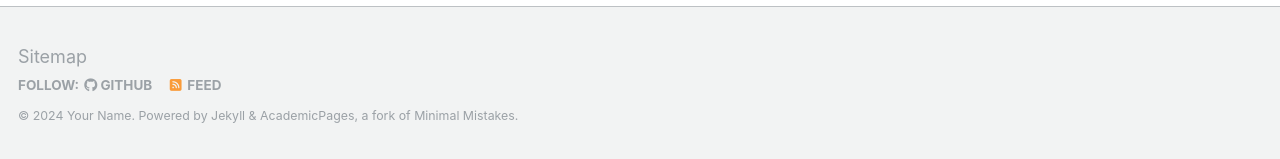
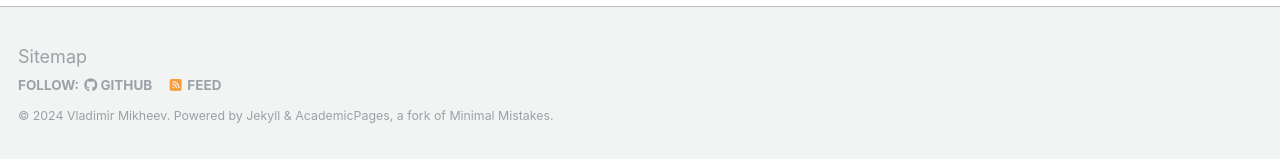
Before and after one commit to vladdez/MIkheev, a Jekyll site: the page built from _pages/about.md, in a window 1280 px wide and 900 px high, scrolled down 2632 px. Shown: the part 738-897 px from the top of the window. Built offline with Jekyll 4.4.1, drawn with Linux system fonts in a browser that asks for light colours; some web fonts are replaced.

Commit message:
Update _config.yml

```diff
--- a/_config.yml
+++ b/_config.yml
@@ -10,7 +10,7 @@
 locale                   : "en-US"
 title                    : "Your Name / Site Title"
 title_separator          : "-"
-name                     : &name "Your Name"
+name                     : &name "Vladimir Mikheev"
 description              : &description "personal description"
 url                      : https://academicpages.github.io # the base hostname & protocol for your site e.g. "https://mmistakes.github.io"
 baseurl                  : "" # the subpath of your site, e.g. "/blog"
@@ -32,7 +32,7 @@ author:
 
   # Academic websites
   arxiv            : # URL - Update with the correct link to your profile
-  googlescholar    : "https://scholar.google.com/citations?user=PS_CX0AAAAAJ"
+  googlescholar    : "https://scholar.google.com/citations?user=TV6RQS0AAAAJ&hl=ru&authuser=1"
   impactstory      : # URL
   orcid            : "http://orcid.org/yourorcidurl"
   semantic         : # URL
```
